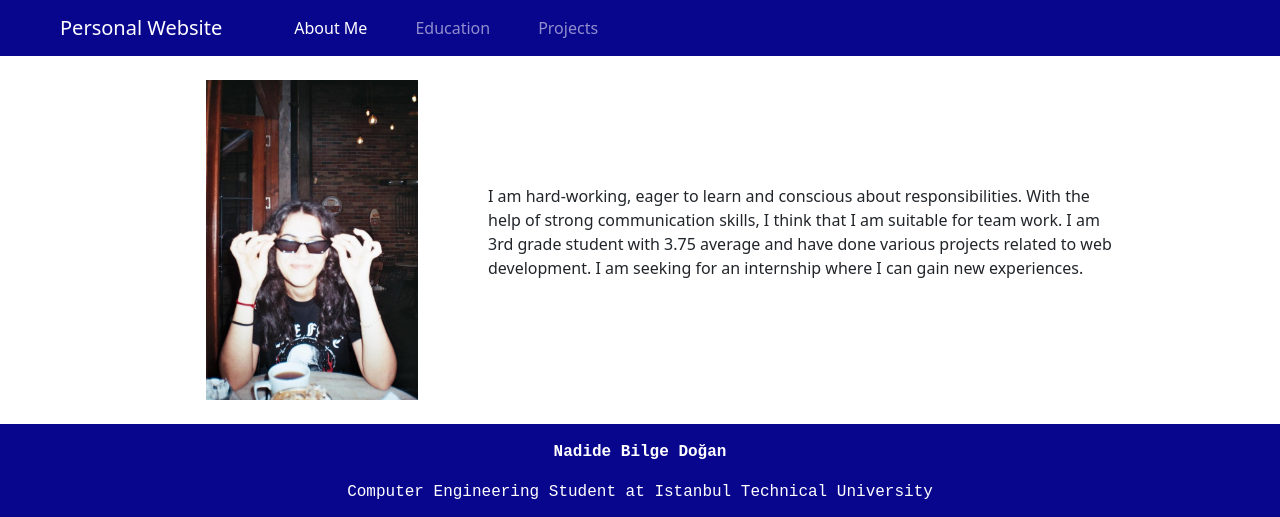
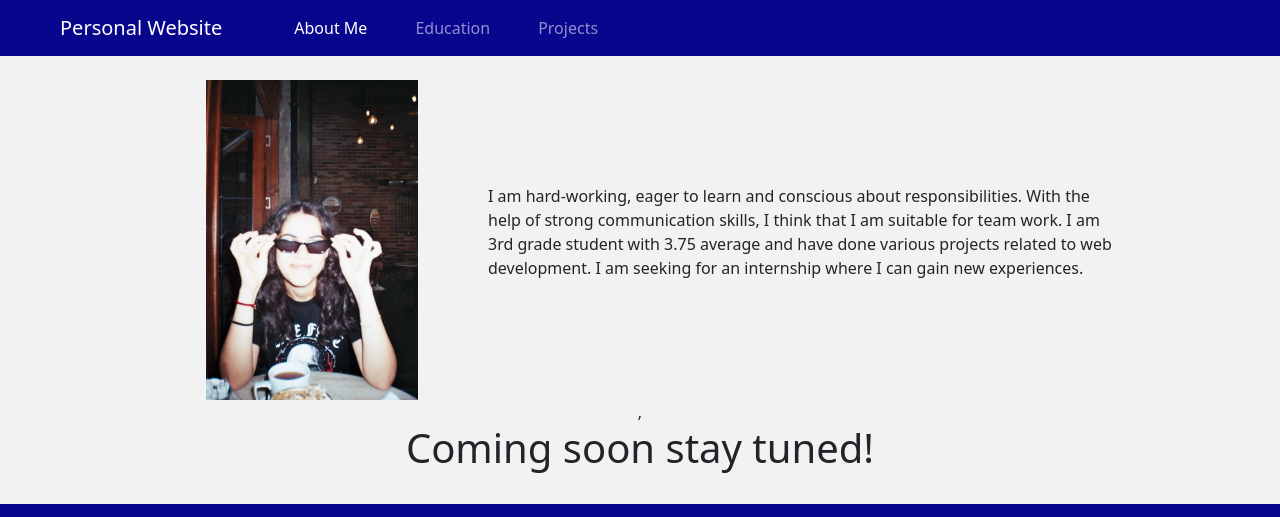
Before and after one commit to bilgedogan/website, a plain HTML site: page index.html in a window 1280 px wide. Shown: the top 517 px of the page. Drawn offline with nearby package versions, Linux system fonts and the light colour scheme.

Commit message:
background color fixed

```diff
--- a/css/style.css
+++ b/css/style.css
@@ -1,3 +1,6 @@
+body{
+    background-color: #f2f2f2!important;
+}
 .footer {
     font-family: "Poppins",monospace;
     font-size: 1em;
--- a/index.html
+++ b/index.html
@@ -2,7 +2,7 @@
 <html lang="tr-TR">
 
 <head>
-    <title>hackyiyenhackyer</title>
+    <title>Nadide Bilge Dogan</title>
     <meta charset="UTF-8">
     <meta name="keywords" content="HTML, CSS, JavaScript, AlpineJS, Bootstrap">
     <meta name="description" content="Personal Website">
@@ -76,6 +76,13 @@
             -->
         </section>
         <section id="projects"></section>
+        <section>
+            <div class="row text-center">
+                <div class="col">,
+                    <h1>Coming soon stay tuned!</h1>
+                </div>
+            </div>
+        </section>
     </main>
     <footer class="footer prime-color py-3">
         <div class="container-fluid">
```
